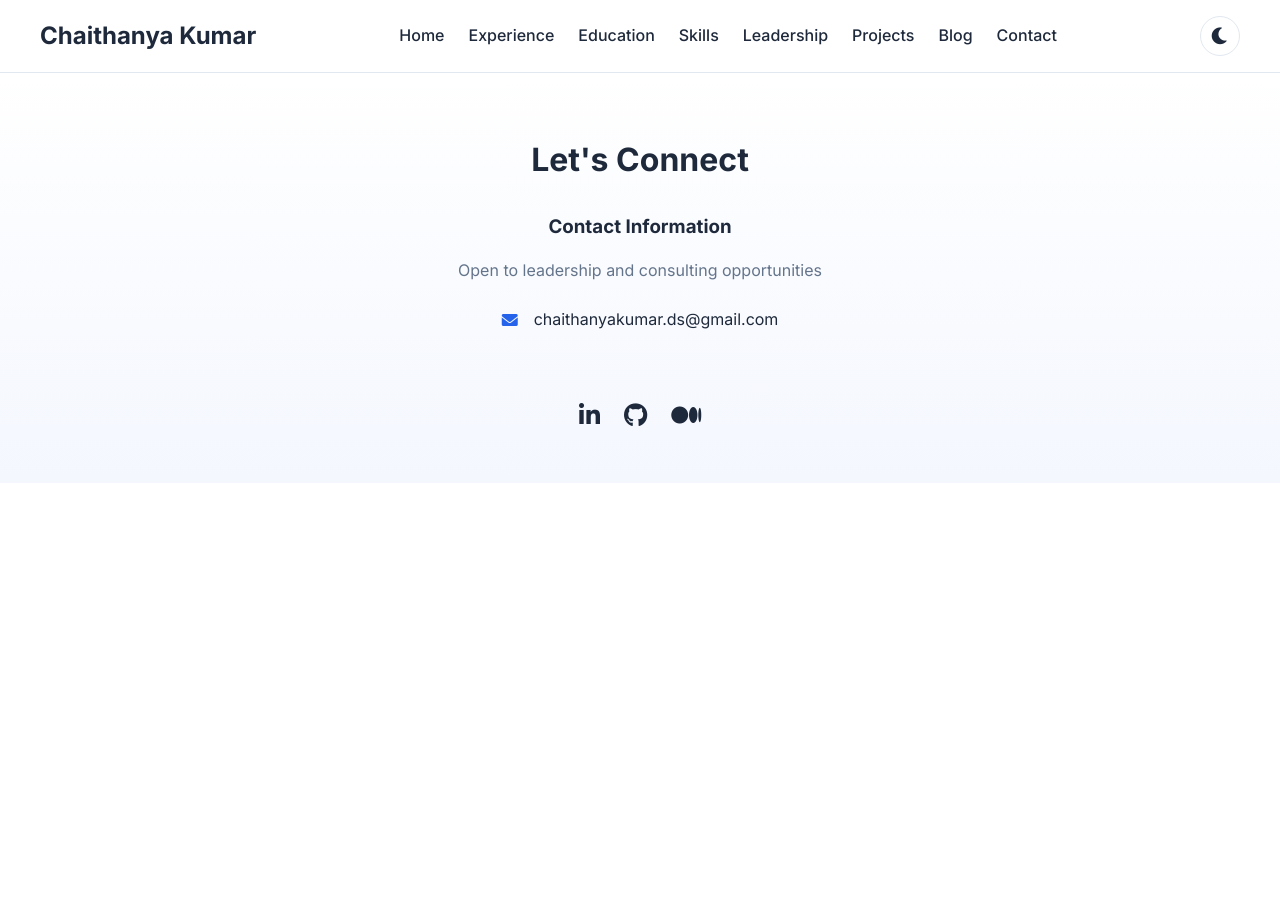
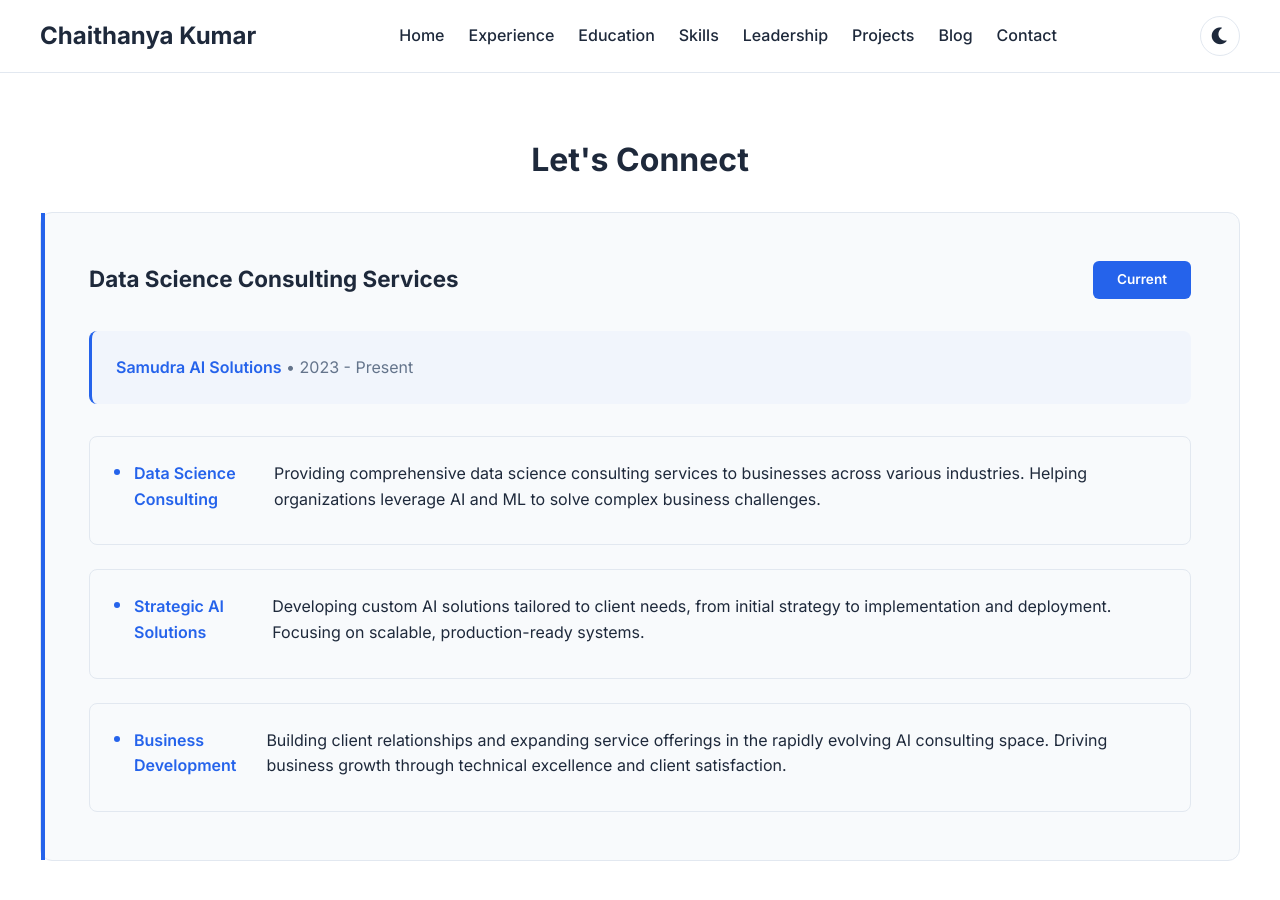
Before and after one commit to SCK22/sck22.github.io, a Jekyll site: the page index.html, which Jekyll copies as it is, in a window 1280 px wide and 900 px high, scrolled down 8724 px. Built offline with Jekyll 4.4.1, drawn with Linux system fonts in a browser that asks for light colours; before the commit the page ends 9207 px from its top, so only the background shows below that; some of the changed text lies outside the part shown.

Commit message:
feat: Add Samudra AI Solutions consulting business and reorganize sections - Add new 'Leadership' section with leadership impact skills - Move Samudra AI Solutions to dedicated consulting services section - Update contact section with business email and professional details - Improve navigation with Skills and Leadership links - Fix Technical Expertise section title display

```diff
--- a/_config.yml
+++ b/_config.yml
@@ -3,6 +3,7 @@
 url: https://sck22.github.io
 author: Chaithanya Kumar.S
 email: chaithanyakumar.ds@gmail.com
+email2: samudra.ai.solutions@gmail.com
 theme: minima
 plugins:
   - jekyll-feed
--- a/blog.html
+++ b/blog.html
@@ -70,9 +70,9 @@
             <div class="blog-cta">
                 <p>For more technical articles and insights, visit my Medium blog:</p>
                 <a href="https://chaithanyakumars.medium.com/" class="btn btn-primary">View All Posts</a>
-            </div>
         </div>
-    </section>
+    </div>
+</section>
 
     <script src="script.js"></script>
 </body>
--- a/index.html
+++ b/index.html
@@ -86,6 +86,8 @@
         <div class="container">
             <h2 class="section-title">Professional Experience</h2>
             <div class="experience-grid">
+
+
                 <div class="experience-card animate-fade-up">
                     <div class="experience-header">
                         <h3>Senior Data Scientist</h3>
@@ -423,28 +425,71 @@
         </div>
     </section>
 
+    <section id="connect" class="section">
+        <div class="container">
+            <h2 class="section-title">Let's Connect</h2>
+            <div class="experience-card animate-fade-up">
+                <div class="experience-header">
+                    <h3>Data Science Consulting Services</h3>
+                    <span class="experience-duration">Current</span>
+                </div>
+                <div class="company-info">
+                    <strong>Samudra AI Solutions</strong> • 2023 - Present
+
+                </div>
+                <ul class="experience-highlights">
+                    <li>
+                        <strong>Data Science Consulting</strong>
+                        Providing comprehensive data science consulting services to businesses across various industries. Helping organizations leverage AI and ML to solve complex business challenges.
+                    </li>
+                    <li>
+                        <strong>Strategic AI Solutions</strong>
+                        Developing custom AI solutions tailored to client needs, from initial strategy to implementation and deployment. Focusing on scalable, production-ready systems.
+                    </li>
+                    <li>
+                        <strong>Business Development</strong>
+                        Building client relationships and expanding service offerings in the rapidly evolving AI consulting space. Driving business growth through technical excellence and client satisfaction.
+                    </li>
+                </ul>
+            </div>
+        </div>
+    </section>
+
     <section id="contact" class="section contact">
         <div class="container">
-            <h2 class="section-title">Let's Connect</h2>
+
             <div class="contact-content">
                 <div class="contact-info">
                     <h3>Contact Information</h3>
-                    <p>Open to leadership and consulting opportunities</p>
+                    <p>Available for leadership roles, consulting projects, and strategic AI partnerships</p>
                     <div class="contact-details">
                         <div class="contact-item">
                             <i class="fas fa-envelope"></i>
                                 <a href="mailto:chaithanyakumar.ds@gmail.com">chaithanyakumar.ds@gmail.com</a>
                         </div>
+                        <div class="contact-item">
+                            <i class="fas fa-envelope"></i>
+                                <a href="mailto:samudra.ai.solutions@gmail.com">samudra.ai.solutions@gmail.com</a>
+
+                        </div>
+                        <div class="contact-item">
+                            <i class="fas fa-building"></i>
+                            <span>Samudra AI Solutions - Data Science Consulting</span>
+                        </div>
+                        <div class="contact-item">
+                            <i class="fas fa-map-marker-alt"></i>
+                            <span>Available for remote and on-site opportunities</span>
+                        </div>
                     </div>
                 </div>
                 <div class="social-links">
-                    <a href="https://www.linkedin.com/in/chaithanya-kumar-s/" class="social-link">
+                    <a href="https://www.linkedin.com/in/chaithanya-kumar-s/" class="social-link" title="LinkedIn Profile">
                         <i class="fab fa-linkedin-in"></i>
                     </a>
-                    <a href="https://github.com/SCK22/" class="social-link">
+                    <a href="https://github.com/SCK22/" class="social-link" title="GitHub Portfolio">
                         <i class="fab fa-github"></i>
                     </a>
-                    <a href="https://chaithanyakumars.medium.com/" class="social-link">
+                    <a href="https://chaithanyakumars.medium.com/" class="social-link" title="Medium Blog">
                         <i class="fab fa-medium"></i>
                     </a>
                 </div>
--- a/script.js
+++ b/script.js
@@ -20,7 +20,7 @@
             behavior: 'smooth',
             block: 'start'
         });
-    }
+        }
 }
 
 // Mobile menu toggle
@@ -30,7 +30,7 @@
 mobileMenu.addEventListener('click', () => {
     navLinks.classList.toggle('active');
     mobileMenu.classList.toggle('active');
-});
+    });
 
 // Theme toggle functionality
 const themeToggle = document.querySelector('.theme-toggle');
@@ -96,7 +96,7 @@
 // Observe all elements with animate-fade-up class
 document.querySelectorAll('.animate-fade-up').forEach(el => {
     observer.observe(el);
-});
+    });
 
 // Navbar scroll behavior
 let lastScrollTop = 0;
```
Also changed, not shown: other parts of index.html (+1 -1 lines), style.css (indentation only). Lines whose indentation alone changed are shown as unchanged.
